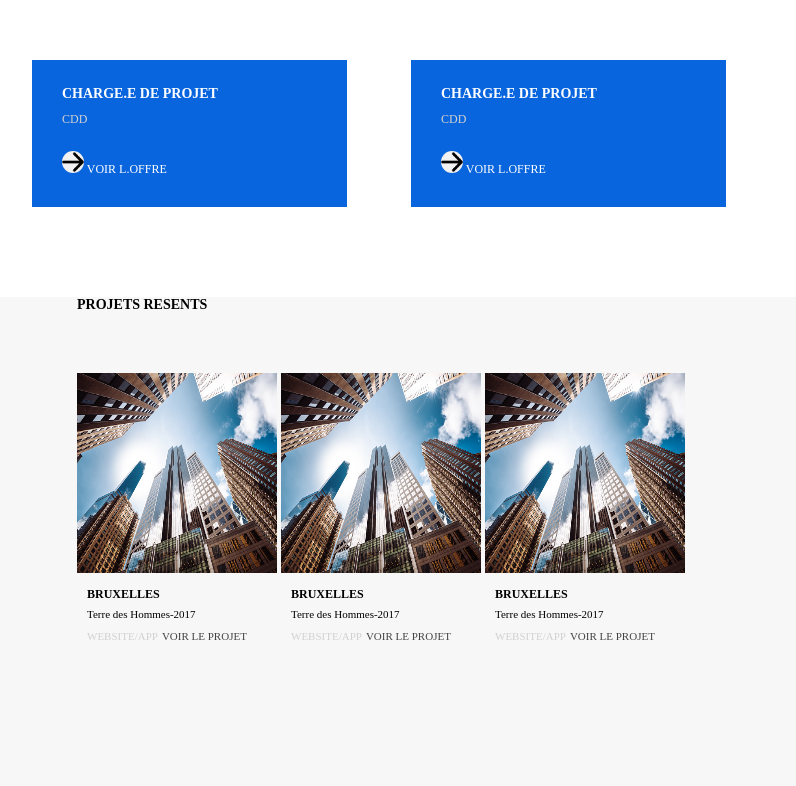
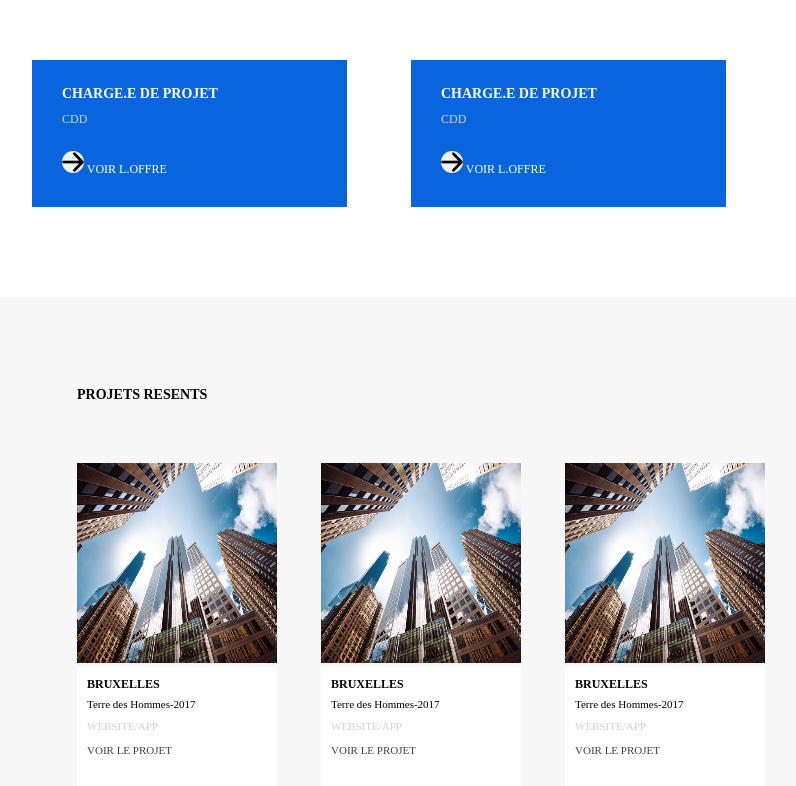
Before and after one commit to khatunakhomasuridze08/assigment15-5, a plain HTML site: page index.html in a window 1280 px wide. Shown: the part 1628-2414 px from the top of the page, without its empty margins (103-899 px from the left). Before the commit the page ends 2282 px from the top, so only its background shows below. Drawn offline with Linux system fonts and the light colour scheme.

Commit message:
changed class

```diff
--- a/index.html
+++ b/index.html
@@ -76,7 +76,7 @@
 
     <section class="building_section">
         <h5 class="building_title">PROJETS RESENTS</h5>
-        <div class="building_item">
+        <div class="building_items">
             <article class="building_article">
                 <div class="building_img_wr">
                     <img class="building_img" src="images/building image.jpg" alt="building.img">
--- a/style.css
+++ b/style.css
@@ -158,6 +158,7 @@ body {
     color:#000000;
     font-size: 14px;
     margin-bottom: 60px;
+    margin-top: 90px;
 }
 
 .building_item {
@@ -166,6 +167,8 @@ body {
 
 .building_article {
     display: inline-block;
+    margin-right: 40px;
+
 
 }
 
@@ -182,6 +185,7 @@ body {
 .building_content {
     width: 200px;
     padding: 10px;
+    background-color: #FFFFFF;
 }
 
 .building_content_title {
@@ -201,8 +205,10 @@ body {
 
 }
 .building_link {
-    display: inline-block;
+    display: block;
     font-size: 11px;
     color: #434343;
+    margin-top: 10px;
+    margin-bottom: 20px;
 
 }
```
